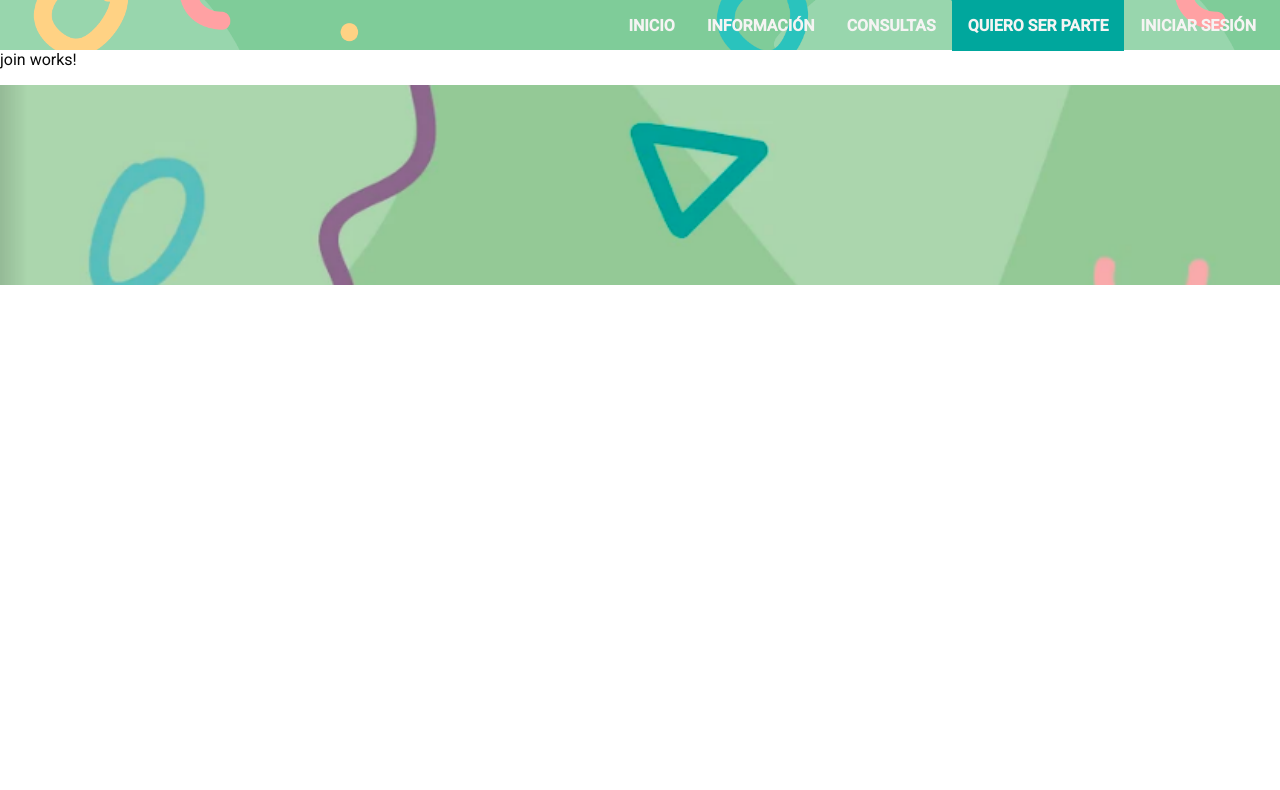
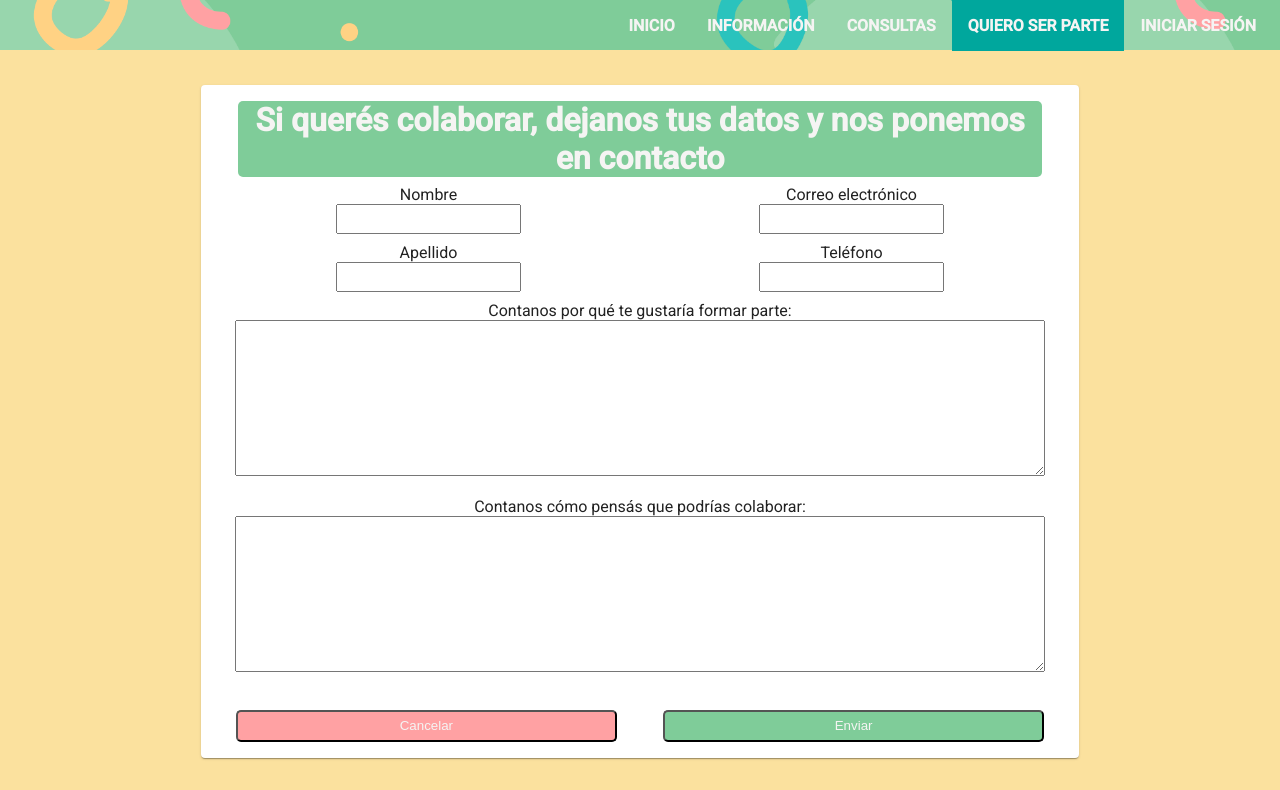
Before and after one commit to lichodev/pi-angular, an Angular app: page /sumarme in a window 1280 px wide. Shown: the top 790 px of the page. Built offline with nearby package versions, Linux system fonts and the light colour scheme.

Commit message:
Agregada pagina QUIERO SER PARTE con formulario. Cambiado el diseño general, unificado para que todas las paginas tengan un diseño similar

```diff
--- a/src/app/modules/material/material.module.ts
+++ b/src/app/modules/material/material.module.ts
@@ -5,6 +5,7 @@ import { MatGridListModule } from '@angular/material/grid-list';
 import { MatTableModule } from '@angular/material/table';
 import { FormsModule, ReactiveFormsModule } from '@angular/forms';
 import { MatFormFieldModule } from '@angular/material/form-field';
+import { MatDividerModule } from '@angular/material/divider';
 
 @NgModule({
   declarations: [],
@@ -16,6 +17,7 @@ import { MatFormFieldModule } from '@angular/material/form-field';
     FormsModule,
     MatFormFieldModule,
     ReactiveFormsModule,
+    MatDividerModule,
   ],
   exports: [
     MatCardModule,
@@ -24,6 +26,7 @@ import { MatFormFieldModule } from '@angular/material/form-field';
     FormsModule,
     MatFormFieldModule,
     ReactiveFormsModule,
+    MatDividerModule,
   ]
 })
 export class MaterialModule { }
--- a/src/app/pages/experience-user/experience-user.component.html
+++ b/src/app/pages/experience-user/experience-user.component.html
@@ -1,5 +1,5 @@
 <div class="content">
-    <div class="column">
+    <!--  <div class="column">
         <img src="" alt="">
         <mat-card class="inqiry">
             <h1>Contanos tu experiencia</h1>
@@ -9,11 +9,26 @@
                 <button class="send" mat-raised-button>Enviar</button>
             </form>
         </mat-card>
-    </div>
+    </div> -->
     <div class="list">
-        <mat-card *ngFor="let e of experiences">
-            <p>{{e.text}}</p>
-            <img src="{{e.image}}" alt="">
+        <mat-card class="inqiry">
+            <div class="form-header">
+                <h1>Contanos tu experiencia</h1>
+            </div>
+            <form [formGroup]="experienceForm" action="">
+                <textarea formControlName="text" name="" id="" cols="30" rows="10"></textarea>
+                <input type="file" formControlName="image"><br>
+                <button class="btn cancel" mat-raised-button>Cancelar</button>
+                <button class=" btn send" mat-raised-button>Enviar</button>
+            </form>
+            <div class="form-header">
+                <h1>Experiencias</h1>
+            </div>
+            <div *ngFor="let e of experiences">
+                <p>{{e.text}}</p>
+                <img src="{{e.image}}" alt="">
+                <mat-divider></mat-divider>
+            </div>
         </mat-card>
     </div>
 </div>
--- a/src/app/pages/experience-user/experience-user.component.scss
+++ b/src/app/pages/experience-user/experience-user.component.scss
@@ -1,6 +1,6 @@
 .content {
     display: flex;
-
+    justify-content: center;
     background-color: var(--pi-light-purple);
 }
 
@@ -11,15 +11,22 @@
     text-align: center;
     margin-left: 2%;
 }
-h1 {
-    color: var(--pi-purple);
-}
 textarea {
     width: 95%;
 }
 //LISTADO
 .list {
     flex-basis: 70vw;
-    flex-grow: 1;
-    margin: 2% 2% 0 0;
+    margin: 2% 0 2% 0;
 }
+
+.btn {
+    width: 45%;
+    margin-bottom: 5%;
+}
+.cancel {
+    margin-right: 5.5%;
+}
+input {
+    margin-bottom: 0;
+}
--- a/src/app/pages/join/join.component.html
+++ b/src/app/pages/join/join.component.html
@@ -1 +1,36 @@
-<p>join works!</p>
+<div class="content">
+   <!-- <div class="column">
+        <mat-card>
+            <h1>Si querés colaborar con el proyecto, dejanos tus datos y nos ponemos en contacto</h1>
+        </mat-card>
+    </div>-->
+    <div class="form">
+        <mat-card>
+            <div class="form-header">
+                <h1>Si querés colaborar, dejanos tus datos y nos ponemos en contacto</h1>
+            </div>
+            <form [formGroup]="requestForm">
+                <div class="inputs">
+                    <div class="fullname input-group">
+                        <label for="name">Nombre</label>
+                        <input formControlName="name" type="text" id="name">
+                        <label for="lastname">Apellido</label>
+                        <input formControlName="lastname" type="text" id="lastname">
+                    </div>
+                    <div class="contact input-group">
+                        <label for="email">Correo electrónico</label>
+                        <input formControlName="email" type="text" id="email">
+                        <label for="phone">Teléfono</label>
+                        <input formControlName="phone" type="text" id="phone">
+                    </div>
+                </div>
+                <label for="why">Contanos por qué te gustaría formar parte:</label>
+                <textarea formControlName="why" name="" id="why" cols="30" rows="10"></textarea>
+                <label for="how">Contanos cómo pensás que podrías colaborar:</label>
+                <textarea formControlName="how" name="" id="how" cols="30" rows="10"></textarea>
+                <button class="btn cancel" mat-raised-button>Cancelar</button>
+                <button class="btn send" mat-raised-button>Enviar</button>
+            </form>
+        </mat-card>
+    </div>
+</div>
--- a/src/app/pages/join/join.component.scss
+++ b/src/app/pages/join/join.component.scss
@@ -0,0 +1,42 @@
+.content {
+    display: flex;
+    background-color: var(--pi-light-yellow);
+    justify-content: center;
+}
+
+.column {
+    flex-basis: 30vw;
+    flex-grow: 1;
+    text-align: center;
+    margin-left: 2%;
+}
+
+li {
+    list-style: none;
+}
+
+.form {
+    flex-basis: 70vw;
+    margin: 2% 0 2% 0;
+}
+mat-card {
+    text-align: -webkit-center;
+}
+textarea {
+    width: 95%;
+    margin-bottom: 2%;
+}
+.inputs {
+    display: flex;
+    justify-content: space-around;
+}
+.input-group {
+    display: inline-grid;
+}
+
+.btn {
+    width: 45%;
+}
+.cancel {
+    margin-right: 5.5%;
+}
--- a/src/app/pages/join/join.component.ts
+++ b/src/app/pages/join/join.component.ts
@@ -1,4 +1,5 @@
 import { Component, OnInit } from '@angular/core';
+import { FormBuilder, FormGroup, Validators } from '@angular/forms';
 import { PiTabService } from 'src/app/services/pi-tab.service';
 
 @Component({
@@ -8,10 +9,25 @@ import { PiTabService } from 'src/app/services/pi-tab.service';
 })
 export class JoinComponent implements OnInit {
 
-  constructor(private tabSvc: PiTabService) { }
+    requestForm!: FormGroup;
+
+  constructor(private tabSvc: PiTabService,
+    private fb: FormBuilder) { }
 
   ngOnInit(): void {
       this.tabSvc.setSelected("QUIERO SER PARTE");
+      this.requestForm = this.fb.group({
+        name: [null, Validators.required],
+        lastname: [null, Validators.required],
+        email: [null, Validators.required],
+        phone: [null, Validators.required],
+        why: [null, Validators.required],
+        how: [null, Validators.required],
+      })
+  }
+
+  postRequest() {
+
   }
 
 }
--- a/src/app/pages/queries/queries.component.html
+++ b/src/app/pages/queries/queries.component.html
@@ -1,5 +1,5 @@
 <div class="content">
-    <div class="column">
+    <!-- <div class="column">
         <mat-card>
             <h1>Números importantes</h1>
             <ul>
@@ -9,9 +9,18 @@
                 </li>
             </ul>
         </mat-card>
-    </div>
+    </div>-->
     <div class="form">
         <mat-card>
+            <div class="form-header">
+                <h1>Números importantes</h1>
+            </div>
+            <ul>
+                <li *ngFor="let caps of contacts">
+                    <h2>{{caps.name}}</h2>
+                    <p>{{caps.phone}}</p>
+                </li>
+            </ul>
             <div class="form-header">
                 <h1>Dejanos tu consulta</h1>
             </div>
@@ -30,7 +39,8 @@
                         <input formControlName="phone" type="text" id="phone">
                     </div>
                 </div>
-                <textarea formControlName="text" name="" id="" cols="30" rows="10"></textarea>
+                <label for="text">Escribí tu consulta:</label>
+                <textarea formControlName="text" name="" id="text" cols="30" rows="10"></textarea>
                 <button class="btn cancel" mat-raised-button>Cancelar</button>
                 <button class="btn send" mat-raised-button>Enviar</button>
             </form>
--- a/src/app/pages/queries/queries.component.scss
+++ b/src/app/pages/queries/queries.component.scss
@@ -1,6 +1,7 @@
 .content {
     display: flex;
     background-color: var(--pi-light-dark-aqua);
+    justify-content: center;
 }
 
 .column {
@@ -9,15 +10,18 @@
     text-align: center;
     margin-left: 2%;
 }
-
+ul {
+    display: flex;
+    justify-content: space-around;
+}
 li {
     list-style: none;
+    color: var(--pi-light-black);
 }
 
 .form {
     flex-basis: 70vw;
-    flex-grow: 1;
-    margin: 2% 2% 0 0;
+    margin: 2% 0 2% 0;
 }
 mat-card {
     text-align: -webkit-center;
@@ -39,3 +43,7 @@ textarea {
 .cancel {
     margin-right: 5.5%;
 }
+
+label {
+    font-size: 1.3em;
+}
```
Also changed, not shown: src/app/models/request.ts (added, +10 -0 lines). Lines whose indentation alone changed are shown as unchanged.
